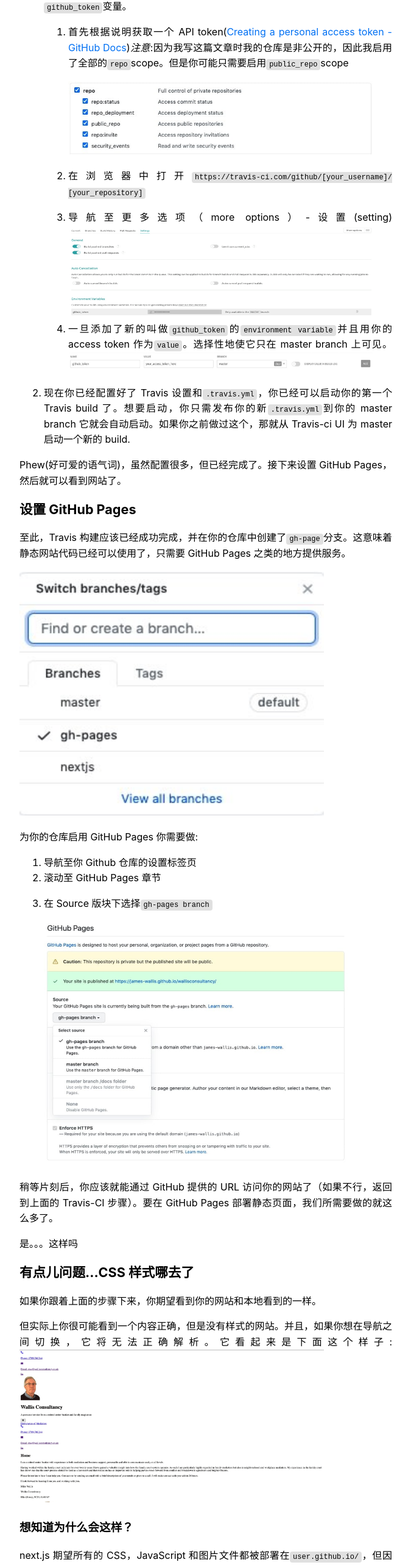
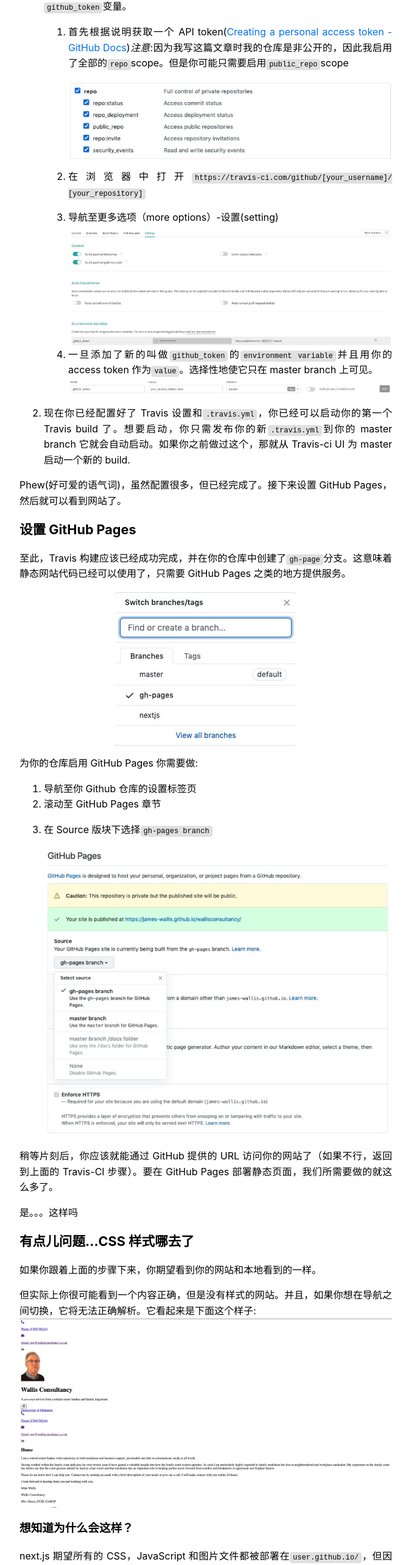
Before and after one commit to direwolfiy/direwolfiy.github.io, a Next.js app: page /posts/first-trans in a window 1280 px wide. Shown: the part 1993-4559 px from the top of the page at 61% size, without its empty margins (302-977 px from the left). Built offline with nearby package versions, Linux system fonts and the light colour scheme.

Commit message:
del Image

```diff
--- a/pages/posts/first-trans.js
+++ b/pages/posts/first-trans.js
@@ -1,6 +1,5 @@
 import Link from "next/link";
 import Head from "next/head";
-import Image from "next/image";
 import Layout from "../../components/layout";
 //import article from "../../styles/trans.module.css";
 import utilStyles from "../../styles/utils.module.css";
@@ -166,12 +165,10 @@ export default function FirstTrans() {
                   </p>
 
                   <p>
-                    <Image
+                    <img
                       src="/images/ogiqsi8d63glc59p6a4g.jpg"
                       alt="The Full GitHub repo scope"
                       title=""
-                      width={500}
-                      height={120}
                     />
                   </p>
                 </li>
@@ -186,24 +183,20 @@ export default function FirstTrans() {
                 </li>
                 <li>
                   导航至更多选项（more options）-设置(setting)
-                  <Image
+                  <img
                     src="/images/av9vyftpt2sl5t843fph.png"
                     alt="Travis Settings"
                     title=""
-                    width={500}
-                    height={150}
                   />
                 </li>
                 <li>
                   一旦添加了新的叫做<code>github_token</code>的
                   <code>environment variable</code>并且用你的 access token 作为
                   <code>value</code>。选择性地使它只在 master branch 上可见。
-                  <Image
+                  <img
                     src="/images/6f84pfcxgpxmo8ccivgz.png"
                     alt="Travis Settings Environment Variable"
                     title=""
-                    width={500}
-                    height={30}
                   />
                 </li>
               </ol>
@@ -229,12 +222,10 @@ export default function FirstTrans() {
             GitHub Pages 之类的地方提供服务。
           </p>
           <p>
-            <Image
+            <img
               src="/images/08rfqglhw7huf4r0036u.jpg"
               alt="You should be able to see the gh-pages branch."
               title=""
-              width={500}
-              height={400}
             />
           </p>
           <p>为你的仓库启用 GitHub Pages 你需要做:</p>
@@ -247,12 +238,10 @@ export default function FirstTrans() {
               </p>
 
               <p>
-                <Image
+                <img
                   src="/images/oaq9ld9k5ucazxsu30np.jpg"
                   alt="The GitHub Pages settings"
                   title=""
-                  width={500}
-                  height={400}
                 />
               </p>
             </li>
@@ -267,12 +256,10 @@ export default function FirstTrans() {
           <p>如果你跟着上面的步骤下来，你期望看到你的网站和本地看到的一样。</p>
           <p>
             但实际上你很可能看到一个内容正确，但是没有样式的网站。并且，如果你想在导航之间切换，它将无法正确解析。它看起来是下面这个样子:
-            <Image
+            <img
               src="/images/flj94q6oybmv6rxlbclr.png"
               alt="Wallis Consultancy website without the CSS"
               title=""
-              width={500}
-              height={250}
             />
           </p>
           <h3>想知道为什么会这样？</h3>
```
